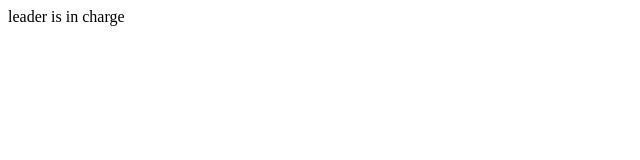
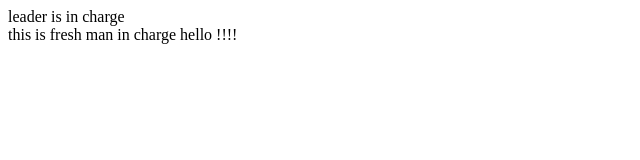
Before and after one commit to JongJong00/company-project, a plain HTML site: page index.html in a window 1280 px wide. Shown: the whole page, without its empty margins (0-640 px from the left). Drawn offline with Linux system fonts and the light colour scheme.

Commit message:
freshman first commit

```diff
--- a/index.html
+++ b/index.html
@@ -14,6 +14,9 @@
     </nav>
 
     <main>
+        this is fresh man in charge
+        hello
+        !!!!
 
     </main>
     <footer />
```
